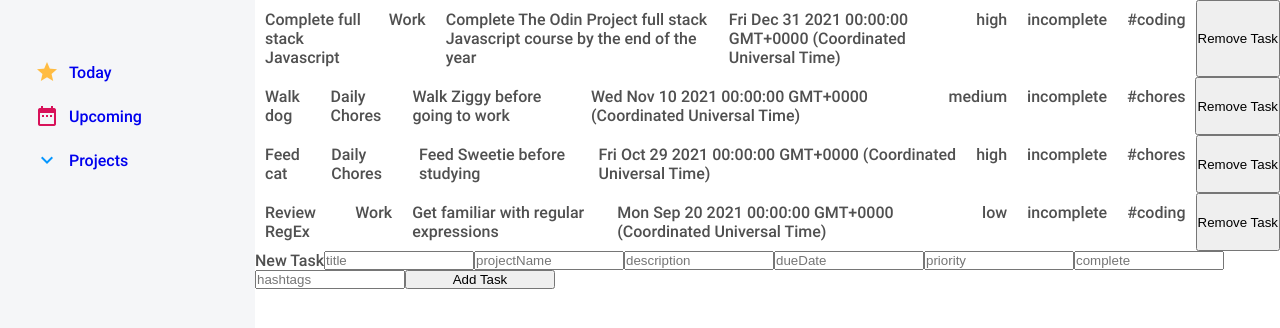
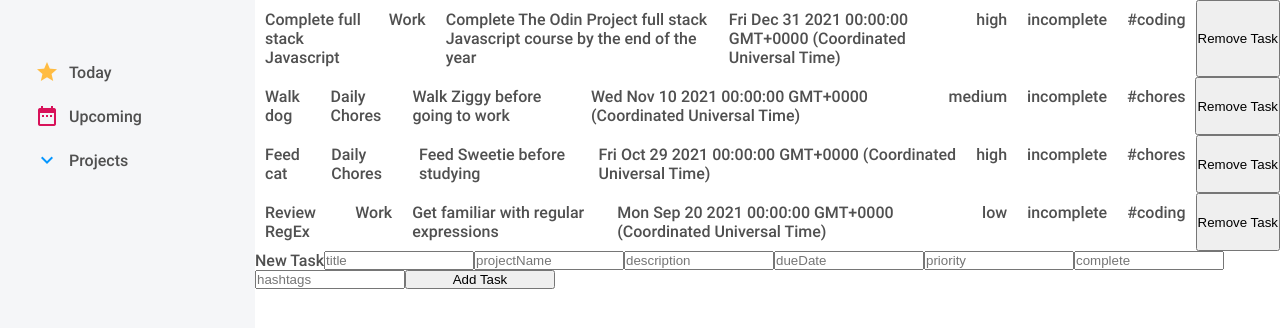
Before and after one commit to kimsjason/todo-list, a website built with webpack: page src/template.html in a window 1280 px wide. Built offline with nearby package versions, Linux system fonts and the light colour scheme.

Commit message:
Remove a elements from sidebar

```diff
--- a/src/template.html
+++ b/src/template.html
@@ -7,9 +7,9 @@
     </head>
     <body>
         <div class='sidebar'>
-            <div class='today'><span class='material-icons' id='star'>star</span><a href='#'>Today</a></div>
-            <div class='upcoming'><span class='material-icons' id='date-range'>date_range</span><a href='#'>Upcoming</a></div>
-            <div class='projects'><span class='material-icons' id='expand-more'>expand_more</span><a href='#'>Projects</a></div>
+            <div class='today'><span class='material-icons' id='star'>star</span>Today</div>
+            <div class='upcoming'><span class='material-icons' id='date-range'>date_range</span>Upcoming</div>
+            <div class='projects'><span class='material-icons' id='expand-more'>expand_more</span>Projects</div>
         </div>
         <div class='content'>
             <div class='tasks'>
```
